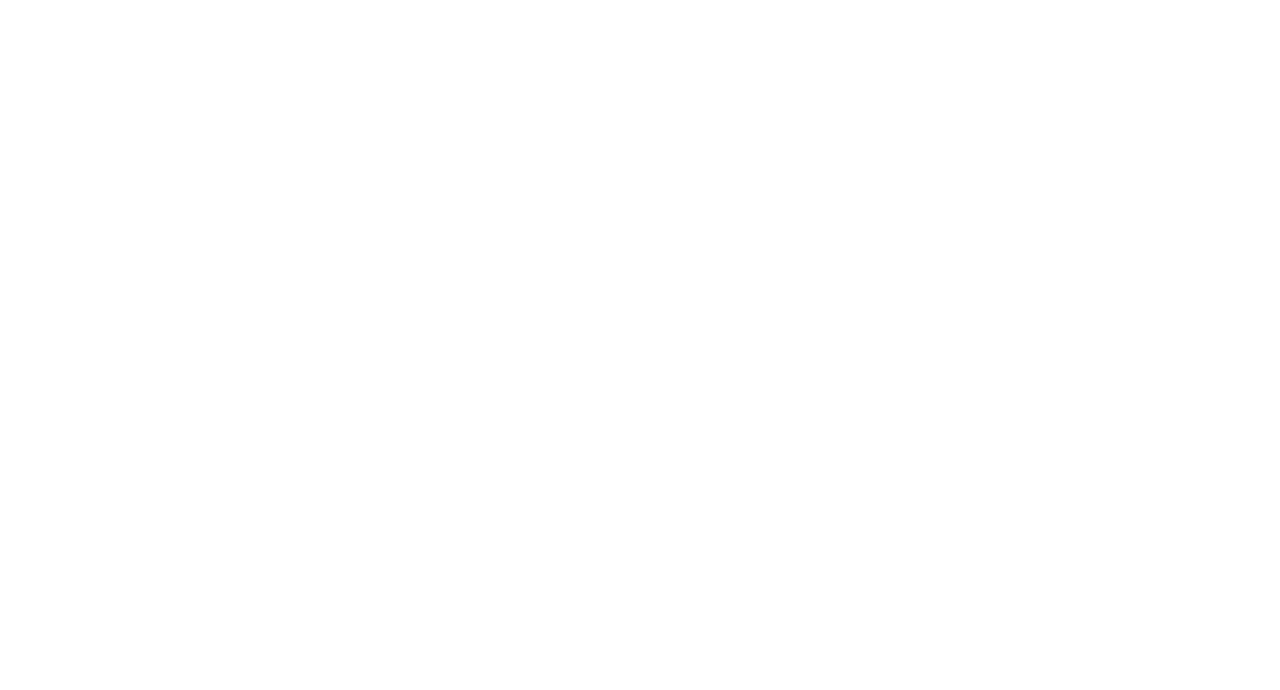
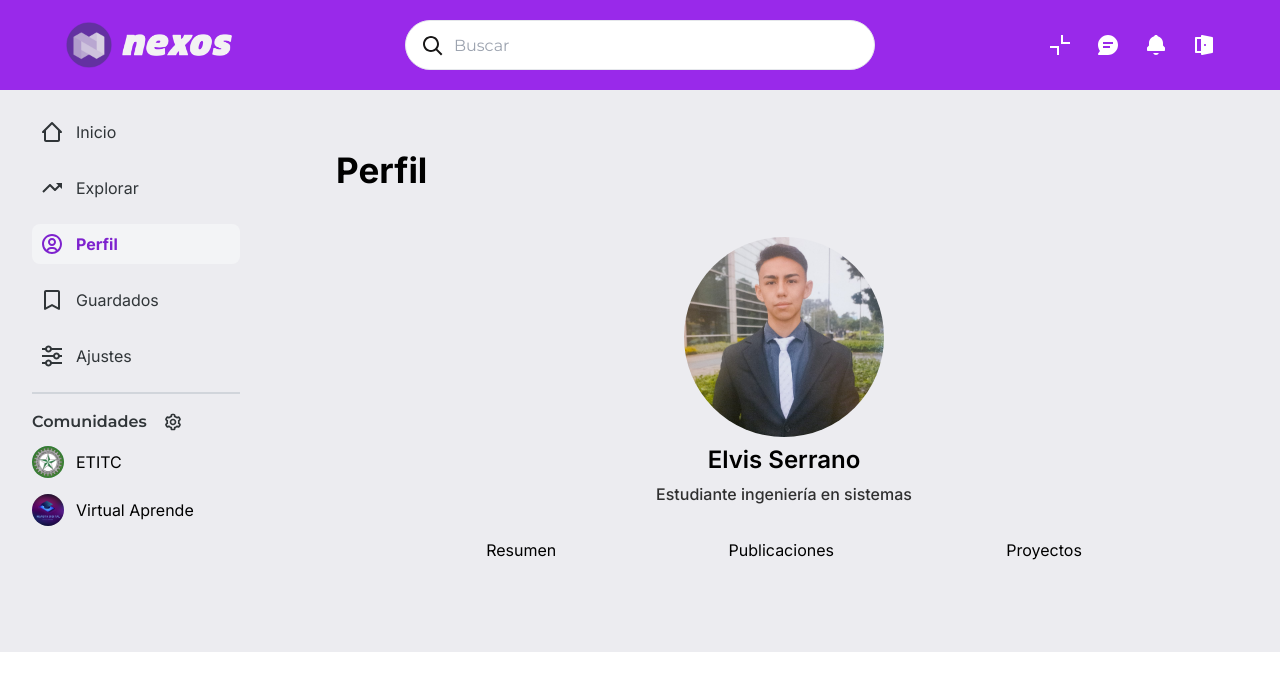
Before and after one commit to Elv1sSerrano/Nexos, a React (Vite) app: page /app/perfil/elvisserrano in a window 1280 px wide. Before the commit this address had no page. Shown: the top 690 px of the page. Built offline with nearby package versions, Linux system fonts and the light colour scheme; a web font is replaced by a local one.

Commit message:
Feat (Profile): Agregar componente de perfil

```diff
--- a/src/App.jsx
+++ b/src/App.jsx
@@ -8,14 +8,14 @@ import Explore from "./pages/explore/Explore";
 import Saved from "./pages/saved/Saved";
 import Communitie from "./pages/communities/Communitie";
 import Preferences from "./pages/settings/sections/Preferences";
-import Profile from "./pages/settings/sections/Profile";
+import ProfileSettings from "./pages/settings/sections/ProfileSetings";
+import Profile from "./pages/profile/Profile";
 import Security from "./pages/settings/sections/Security";
 import Notifications from "./pages/settings/sections/Notifications";
 import Posts from "./pages/communities/sections/Posts";
 import Principal from "./pages/communities/sections/Principal";
 import Courses from "./pages/communities/sections/Courses";
 import Projects from "./pages/communities/sections/Projects";
-import Podcasts from "./pages/communities/sections/Videos";
 import Videos from "./pages/communities/sections/Videos";
 import Event from "./pages/event/Event";
 
@@ -43,11 +43,11 @@ function App () {
           <Route path="inicio" element={<Feed />}/>
           <Route path="explorar" element={<Explore />}/>
           <Route path="explorar/:eventoId" element={<Event />}/>
-          <Route path="perfil" element={<Profile />}/>
+          <Route path="perfil/:userId" element={<Profile />}/>
           <Route path="guardados" element={<Saved />}/>
           <Route path="ajustes" element={<Settings />}>
             <Route path="preferencias" element={<Preferences />}/>
-            <Route path="perfil" element={<Profile />}/>
+            <Route path="perfil" element={<ProfileSettings />}/>
             <Route path="notificaciones" element={<Notifications />}/>
             <Route path="seguridad" element={<Security />}/>
           </Route>
--- a/src/components/layout/constants/index.js
+++ b/src/components/layout/constants/index.js
@@ -4,7 +4,7 @@ import { homePath, profilePath, savedPath, settingsPath, trendPath } from "../..
 export const sideBarItems = [
   {icon: homePath, label: "Inicio", direction: "inicio"},
   {icon: trendPath, label: "Explorar", direction: "explorar"},
-  {icon: profilePath, label: "Perfil", direction: "perfil"},
+  {icon: profilePath, label: "Perfil", direction: "perfil/elvisserrano"},
   {icon: savedPath, label: "Guardados", direction: "guardados"},
   {icon: settingsPath, label: "Ajustes", direction: "ajustes/preferencias"},
 ]
--- a/src/components/ui/StorieContainer.jsx
+++ b/src/components/ui/StorieContainer.jsx
@@ -4,14 +4,16 @@ import Account from './Account';
 const StorieContainer = ({url, account}) => {
   return (
     <div className='flex flex-col p-4 bg-slate-300 rounded-xl'>
-      <Account additionalImageStyle={"w-18"} additionalStyle={"text-12"} {...account} />
+      <div className='flex justify-center'>
+        <Account additionalImageStyle={"w-[50px]"} additionalStyle={"font-semibold text-[18px]"} {...account} />
+      </div>
       <br></br>
       <div className='flex justify-center'>
         <ReactPlayer
           src={url}
           playing={true}
-          volume={null}
-          controls={false}
+          volume={0}
+          controls={true}
           width={960}
           height={540}
         />
--- a/src/data/index.js
+++ b/src/data/index.js
@@ -1,6 +1,6 @@
 import expo2025 from "./events/Expo2025";
 import virtualAprende from "./semilleros/virtualAprende";
-
+import elvisserrano from "./users/elvisSerrano";
 
 export const semilleros = {
   virtualAprende
@@ -9,3 +9,7 @@ export const semilleros = {
 export const events = {
   expo2025
 }
+
+export const users = {
+  elvisserrano
+}
--- /dev/null
+++ b/src/data/users/elvisSerrano.js
@@ -0,0 +1,10 @@
+import fotoElvis from "../../assets/images/users/fotoElvis.jpeg"
+
+const elvisserrano = {
+  id: "elvisserrano",
+  name: "Elvis Serrano",
+  image: fotoElvis,
+  description: "Estudiante ingeniería en sistemas"
+}
+
+export default elvisserrano
--- a/src/pages/communities/constants/index.js
+++ b/src/pages/communities/constants/index.js
@@ -1,12 +1,8 @@
-import { useParams } from "react-router-dom";
-
-const { semilleroId } = useParams
-
 export const tabs = [
-  {name: "Principal", direction:`${semilleroId}/principal`},
-  {name: "Publicaciones", direction:`${semilleroId}/publicaciones`},
-  {name: "Proyectos", direction:`${semilleroId}/proyectos`},
-  {name: "Cursos", direction:`${semilleroId}/cursos`},
-  {name: "Videos", direction:`${semilleroId}/videos`},
-  {name: "Más", direction:`${semilleroId}/mas`},
+  {name: "Principal"},
+  {name: "Publicaciones"},
+  {name: "Proyectos"},
+  {name: "Cursos"},
+  {name: "Videos"},
+  {name: "Más"},
 ]
--- a/src/pages/event/Event.jsx
+++ b/src/pages/event/Event.jsx
@@ -10,8 +10,6 @@ const Event = () => {
 
   const { eventoId } = useParams()
   const data = events[eventoId]
-  console.log(eventoId)
-  console.log(data)
 
   if (!data) return <p className="text-4xl font-bold font-inter">No se encontró la página que estás buscando</p>
 
@@ -21,9 +19,9 @@ const Event = () => {
 
 
   return (
-    <div>
-      <h3 className="text-4xl font-bold mb-4">{data.title}</h3>
-      <img className="w-[600px] mb-6" src={data.image} />
+    <div className="font-inter flex flex-col gap-4">
+      <img className="w-full h-[500px] object-cover object-top" src={data.image} />
+      <h3 className="text-4xl font-bold">{data.title}</h3>
       <div className="flex flex-row gap-1 items-center">
         <Icon paths={calendarPath} />
         <p>{data.date}</p>
@@ -32,16 +30,17 @@ const Event = () => {
         <p>{data.ubication}</p>
       </div>
       <Tag bg={tag.bg} icon={tag.icon} category={tag.category} />
-      <h3 className="text-lg font-semibold">Acerca del evento</h3>
-      <p className="opacity-70 mb-3">{data.description}</p>
-      <h4 className="font-medium mb-3">Participantes</h4>
+      <h3 className="text-2xl font-semibold">Acerca del evento</h3>
+      <p className="opacity-70">{data.description}</p>
+      <h4 className="font-semibold text-xl">Participantes</h4>
+      <hr className="border-t-2 border-gray-600 w-full" />
       <div className="flex flex-row gap-3">
         {participants.map((participant) => (
           <AccountsList key={participant.name} {...participant}/>
         ))}
       </div>
-      <hr className="border-t-2 border-gray-600 w-full my-4" />
-      <h4 className="font-medium mb-3">Publicaciones</h4>
+      <hr className="border-t-2 border-gray-600 w-full" />
+      <h4 className="font-semibold text-xl">Publicaciones</h4>
       {
         stories.map((storie) => (
           <StorieContainer key={storie.id} {...storie} />
--- a/src/pages/event/components/AccountsList.jsx
+++ b/src/pages/event/components/AccountsList.jsx
@@ -1,8 +1,8 @@
 const AccountsList = ({profilePicture, name}) => {
   return (
     <div className="flex flex-col gap-1 items-center max-w-14">
-      <img className="w-14 rounded-full border-2 border-gray-300" src={profilePicture} alt={name} />
-      <p className="opacity-75 text-center leading-none">{name}</p>
+      <img className="w-14 rounded-full border-2 border-white" src={profilePicture} alt={name} />
+      <p className="text-center leading-none">{name}</p>
     </div>
   )
 }
--- a/src/pages/explore/components/EventCard.jsx
+++ b/src/pages/explore/components/EventCard.jsx
@@ -7,8 +7,8 @@ function EventCard ({image, direction, title, date, location, institution}) {
   return (
     <div className="w-[500px] rounded-xl bg-white">
       <NavLink to={direction} >
-        <div className="relative z-10">
-          <img className="object-top object-cover w-[500px] h-[250px] rounded-xl" src={image}/>
+        <div className="relative z-10 overflow-hidden rounded-xl">
+          <img className="object-top object-cover w-[500px] h-[250px] rounded-xl hover:scale-110 transition duration-300" src={image}/>
         </div>
         <div className="absolute top-2 right-2 z-20">
           <Icon className={"bg-white rounded-full p-2"} paths={savedPath} />
--- a/src/pages/profile/Profile.jsx
+++ b/src/pages/profile/Profile.jsx
@@ -1,6 +1,34 @@
+import { Outlet, useParams } from "react-router-dom"
+import { users } from "../../data"
+import { tabs } from "./constants"
+import Tab from "../../components/ui/Tab"
+
 function Profile () {
+
+  const { userId } = useParams()
+  const data = users[userId]
+
+  console.log(data)
+
   return (
-    <h1>Perfil</h1>
+    <section className="p-4 flex flex-col gap-2">
+      <h1 className="font-bold text-[35px] mb-8">Perfil</h1>
+      <div className="flex flex-col items-center gap-2">
+        <img src={data.image} className="w-[200px] h-[200px] rounded-full object-cover" />
+        <h3 className="font-semibold text-2xl">{data.name}</h3>
+        <p className="font-medium opacity-80">{data.description}</p>
+      </div>
+      <ul className="flex flex-row justify-around my-6 mx-16">
+        {
+          tabs.map((tab) => (
+            <Tab key={tab.name} name={tab.name} />
+          ))
+        }
+      </ul>
+      <div className="ml-[-288px]">
+        <Outlet context={data} />
+      </div>
+    </section>
   )
 }
 
--- /dev/null
+++ b/src/pages/profile/constants/index.js
@@ -0,0 +1,5 @@
+export const tabs = [
+  {name: "Resumen"},
+  {name: "Publicaciones"},
+  {name: "Proyectos"},
+]
--- a/src/pages/settings/sections/Profile.jsx
+++ b/src/pages/settings/sections/ProfileSetings.jsx
@@ -1,7 +1,7 @@
 import { profileFields } from "../constants"
 import Card from "../components/Card"
 
-function Profile () {
+function ProfileSettings () {
   return (
     <>
       {profileFields.map((setting) => (
@@ -11,4 +11,4 @@ function Profile () {
   )
 }
 
-export default Profile
+export default ProfileSettings
```
Also changed, not shown: src/assets/images/users/fotoElvis.jpeg (added).
